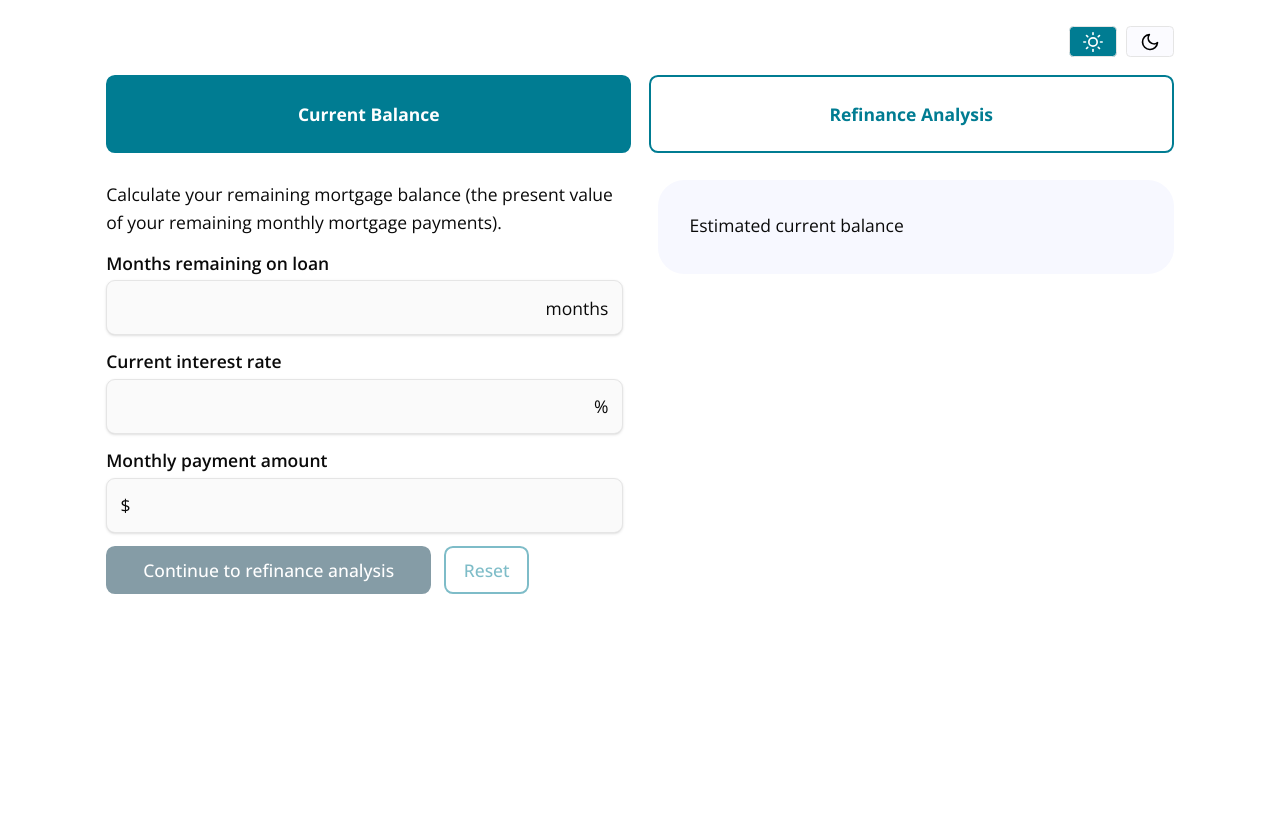
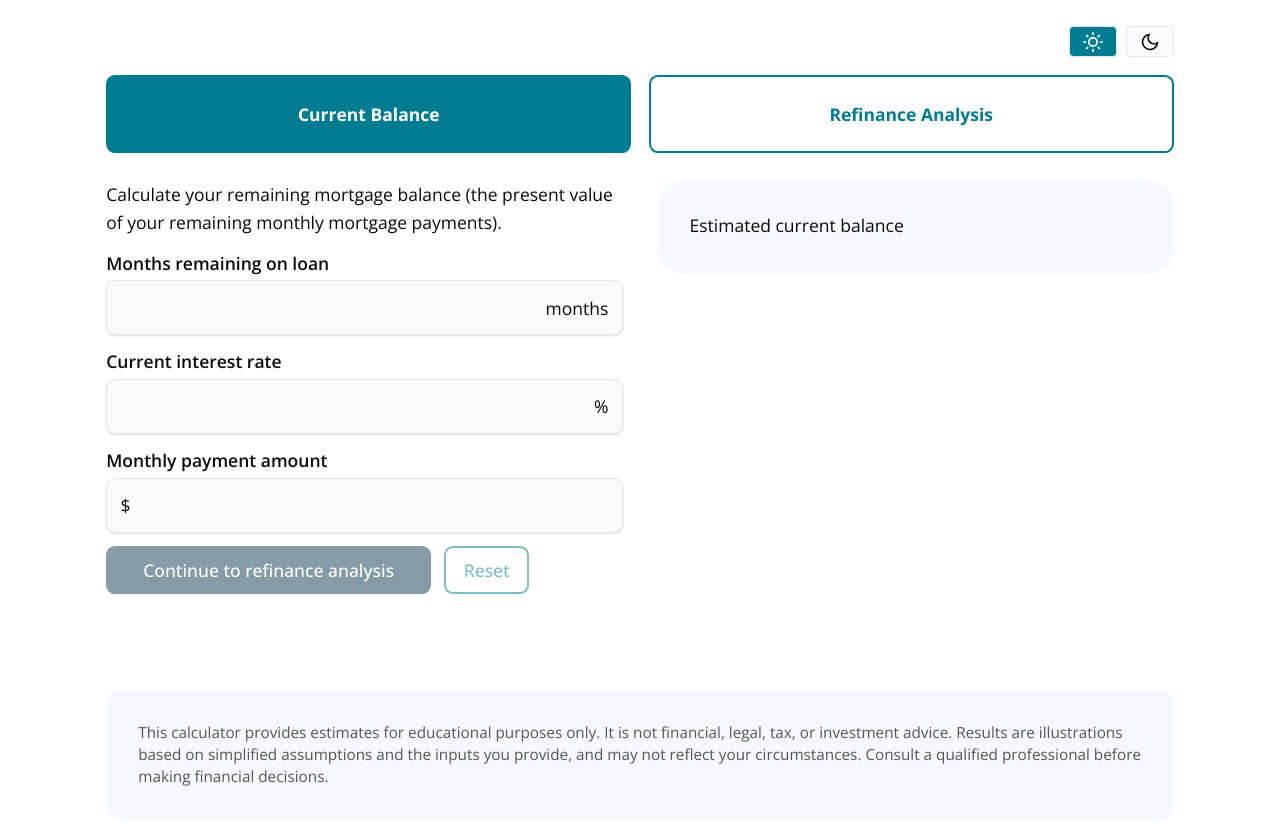
Before and after one commit to SU-SWS/ifdm_learning_apps, a Next.js app: page /interactives/mortgage-refinancing-calculator-v3 in a window 1280 px wide. Shown: the top 824 px of the page. Built offline with nearby package versions, Linux system fonts and the light colour scheme.

Commit message:
IFDM-381: adding a disclaimer to all pages

```diff
--- a/app/interactives/mortgage-refinancing-calculator-v3/components/refinance-calculator.tsx
+++ b/app/interactives/mortgage-refinancing-calculator-v3/components/refinance-calculator.tsx
@@ -1,6 +1,6 @@
 "use client";
 
-import { useEffect, useMemo, useState } from "react";
+import { useEffect, useMemo, useRef, useState } from "react";
 import {
   ArrowLeft,
   CheckCircle2,
@@ -130,6 +130,24 @@ export function RefinanceCalculator() {
       setHasStartedEditing(true);
     }
   }, [newAmount, newTerm, newRate, closingCosts, years, hasStartedEditing]);
+
+  // Publish the mobile sticky bar's height so the legal disclaimer in the
+  // root layout can add matching bottom padding and stay above the bar.
+  const stickyBarRef = useRef<HTMLDivElement>(null);
+  useEffect(() => {
+    const bar = stickyBarRef.current;
+    if (!bar) return;
+    const root = document.documentElement;
+    const update = () =>
+      root.style.setProperty("--sticky-footer-height", `${bar.offsetHeight}px`);
+    update();
+    const observer = new ResizeObserver(update);
+    observer.observe(bar);
+    return () => {
+      observer.disconnect();
+      root.style.removeProperty("--sticky-footer-height");
+    };
+  }, []);
 
   // Debounced snapshot of the calculation inputs, updated 300ms after typing
   // pauses. handleAnalyze/resetCurrent/resetNewLoan flush it immediately.
@@ -524,7 +542,10 @@ export function RefinanceCalculator() {
       )}
 
       {/* Mobile sticky footer: summary and Reset stay in view while scrolling. */}
-      <div className="fixed bottom-0 left-0 right-0 z-20 border-t border-border bg-[var(--sticky-footer-background)] px-4 py-3 text-[var(--sticky-footer-text)] shadow-lg sm:hidden">
+      <div
+        ref={stickyBarRef}
+        className="fixed bottom-0 left-0 right-0 z-20 border-t border-border bg-[var(--sticky-footer-background)] px-4 py-3 text-[var(--sticky-footer-text)] shadow-lg sm:hidden"
+      >
         <div
           className={
             tab === "current"
--- a/app/interactives/mortgage-refinancing-calculator-v3/page.tsx
+++ b/app/interactives/mortgage-refinancing-calculator-v3/page.tsx
@@ -7,10 +7,10 @@ import ThemeToggle from "@/app/lib/theme-toggle"
 
 export default function Page() {
   return (
-    <div className={`mortgage-refi-v3 min-h-screen p-6 max-w-5xl mx-auto`}>
+    <div className={`mortgage-refi-v3 p-6 max-w-5xl mx-auto`}>
       <ThemeToggle />
       {/* Markup ported verbatim from the standalone app's app/page.tsx */}
-      <main className="min-h-screen pb-10 font-sans">
+      <main className="pb-10 font-sans">
         <div className="mx-auto w-full max-w-5xl">
           <h1 className="sr-only">
             Mortgage Refinancing Calculator
--- a/app/interactives/time-value-money-calculator/page.tsx
+++ b/app/interactives/time-value-money-calculator/page.tsx
@@ -1,6 +1,6 @@
 "use client"
 
-import { useState, useCallback, useEffect, useMemo } from "react"
+import { useState, useCallback, useEffect, useMemo, useRef } from "react"
 import { Card, CardContent } from "@/app/ui/components/card"
 import { Input } from "@/app/ui/components/input"
 import { Label } from "@/app/ui/components/label"
@@ -488,6 +488,24 @@ export default function Page() {
     compoundingFrequency, effectivePaymentFrequency,
     paymentFrequencyMode, paymentTiming, solveFor, validateInputs,
   ])
+
+  // Publish the mobile sticky bar's height so the legal disclaimer in the
+  // root layout can add matching bottom padding and stay above the bar.
+  const stickyBarRef = useRef<HTMLDivElement>(null)
+  useEffect(() => {
+    const bar = stickyBarRef.current
+    if (!bar) return
+    const root = document.documentElement
+    const update = () =>
+      root.style.setProperty("--sticky-footer-height", `${bar.offsetHeight}px`)
+    update()
+    const observer = new ResizeObserver(update)
+    observer.observe(bar)
+    return () => {
+      observer.disconnect()
+      root.style.removeProperty("--sticky-footer-height")
+    }
+  }, [])
 
   useEffect(() => { calculate() }, [calculate])
 
@@ -1153,7 +1171,7 @@ export default function Page() {
         </div>
 
         {/* Mobile sticky footer */}
-        <div className="md:hidden fixed bottom-0 left-0 right-0 bg-[var(--sticky-footer-background)] border-t border-border p-8 shadow-lg text-[var(--sticky-footer-text)]">
+        <div ref={stickyBarRef} className="md:hidden fixed bottom-0 left-0 right-0 bg-[var(--sticky-footer-background)] border-t border-border p-8 shadow-lg text-[var(--sticky-footer-text)]">
           <div className="flex flex-col items-center justify-between">
             <div className="text-sm">{currentOption?.label}</div>
             <ResultDisplay
--- a/app/layout.tsx
+++ b/app/layout.tsx
@@ -1,6 +1,7 @@
 import type { Metadata } from "next";
 import { openSans } from "@/app/ui/fonts";
 import "@/app/ui/globals.css";
+import { SiteLegalFooter } from "@/app/ui/components/site-legal-footer";
 
 export const metadata: Metadata = {
   title: "Understanding money's building blocks",
@@ -23,6 +24,7 @@ export default function RootLayout({
         className={`${openSans.variable}  antialiased`}
       >
         {children}
+        <SiteLegalFooter />
       </body>
     </html>
   );
--- a/app/page.tsx
+++ b/app/page.tsx
@@ -3,6 +3,7 @@ import fs from 'fs';
 import path from 'path';
 import Link from 'next/link';
 import React from 'react';
+import { LegalDisclaimerFooter } from '@/app/ui/components/legal-disclaimer-footer';
 
 // Routes hidden from the index. They still build and stay reachable by URL.
 const EXCLUDED_ROUTES = new Set([
@@ -93,6 +94,8 @@ export default function HomePage() {
               directory.
             </p>
           </div>
+
+          <LegalDisclaimerFooter />
         </div>
       </div>
     );
--- /dev/null
+++ b/app/ui/components/legal-disclaimer-footer.tsx
@@ -0,0 +1,23 @@
+import * as React from "react"
+import { cn } from "@/app/lib/utils"
+
+const LegalDisclaimerFooter = React.forwardRef<
+  HTMLElement,
+  React.HTMLAttributes<HTMLElement>
+>(({ className, ...props }, ref) => (
+  <footer
+    ref={ref}
+    className={cn(
+      "mx-auto w-full max-w-5xl px-6 pt-6 pb-[calc(var(--sticky-footer-height,0px)+1.5rem)] text-sm text-muted-foreground md:pb-6",
+      className
+    )}
+    {...props}
+  >
+    <div className="bg-[var(--card-background)] rounded-lg p-[32px] [.dark_&]:text-white">
+      This calculator provides estimates for educational purposes only. It is not financial, legal, tax, or investment advice. Results are illustrations based on simplified assumptions and the inputs you provide, and may not reflect your circumstances. Consult a qualified professional before making financial decisions.
+    </div>
+  </footer>
+))
+LegalDisclaimerFooter.displayName = "LegalDisclaimerFooter"
+
+export { LegalDisclaimerFooter }
--- /dev/null
+++ b/app/ui/components/site-legal-footer.tsx
@@ -0,0 +1,11 @@
+"use client";
+
+import { usePathname } from "next/navigation";
+import { LegalDisclaimerFooter } from "@/app/ui/components/legal-disclaimer-footer";
+
+// The landing page places the footer itself, so skip it here to avoid a duplicate.
+export function SiteLegalFooter() {
+  const pathname = usePathname();
+  if (pathname === "/") return null;
+  return <LegalDisclaimerFooter />;
+}
```
